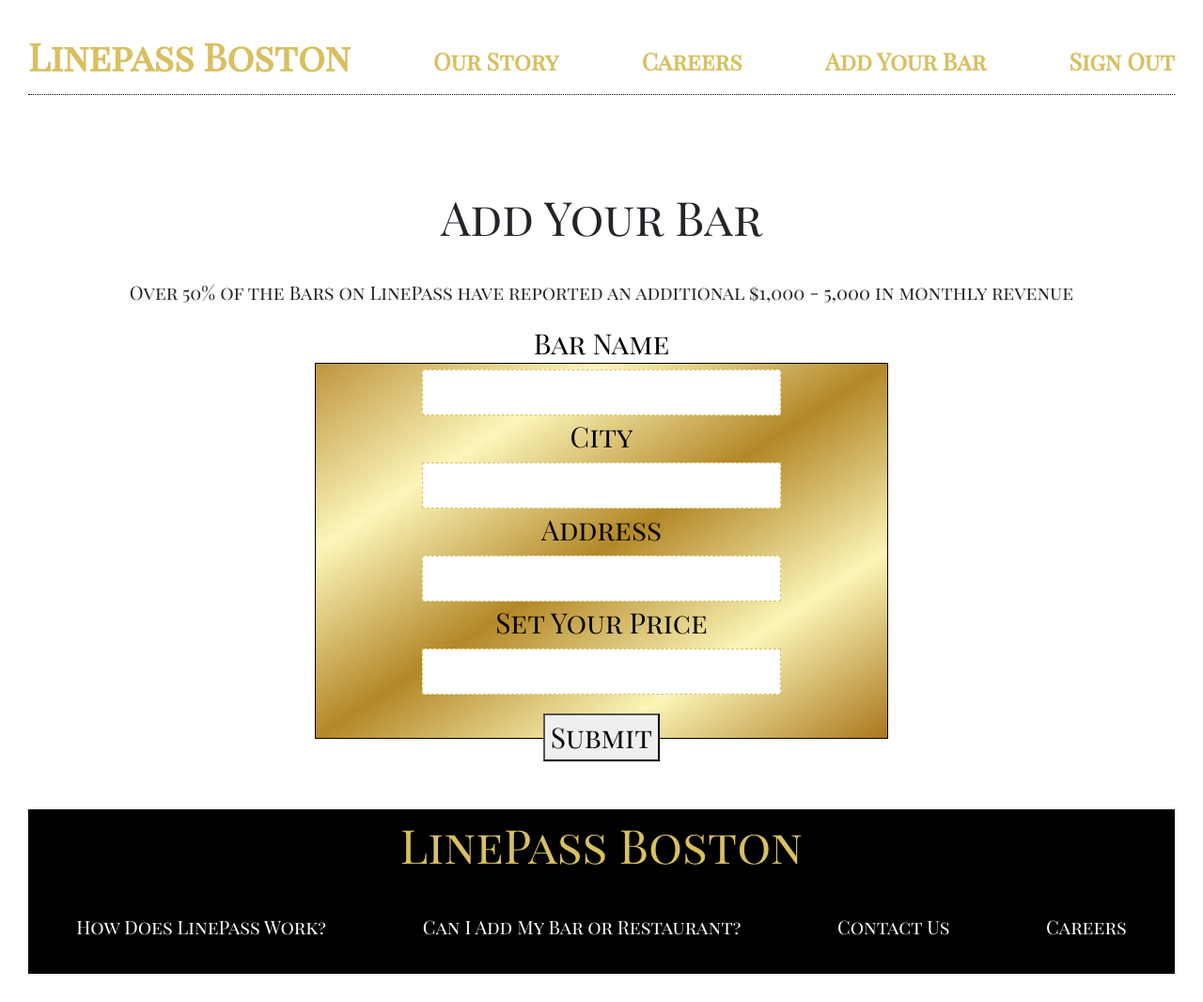
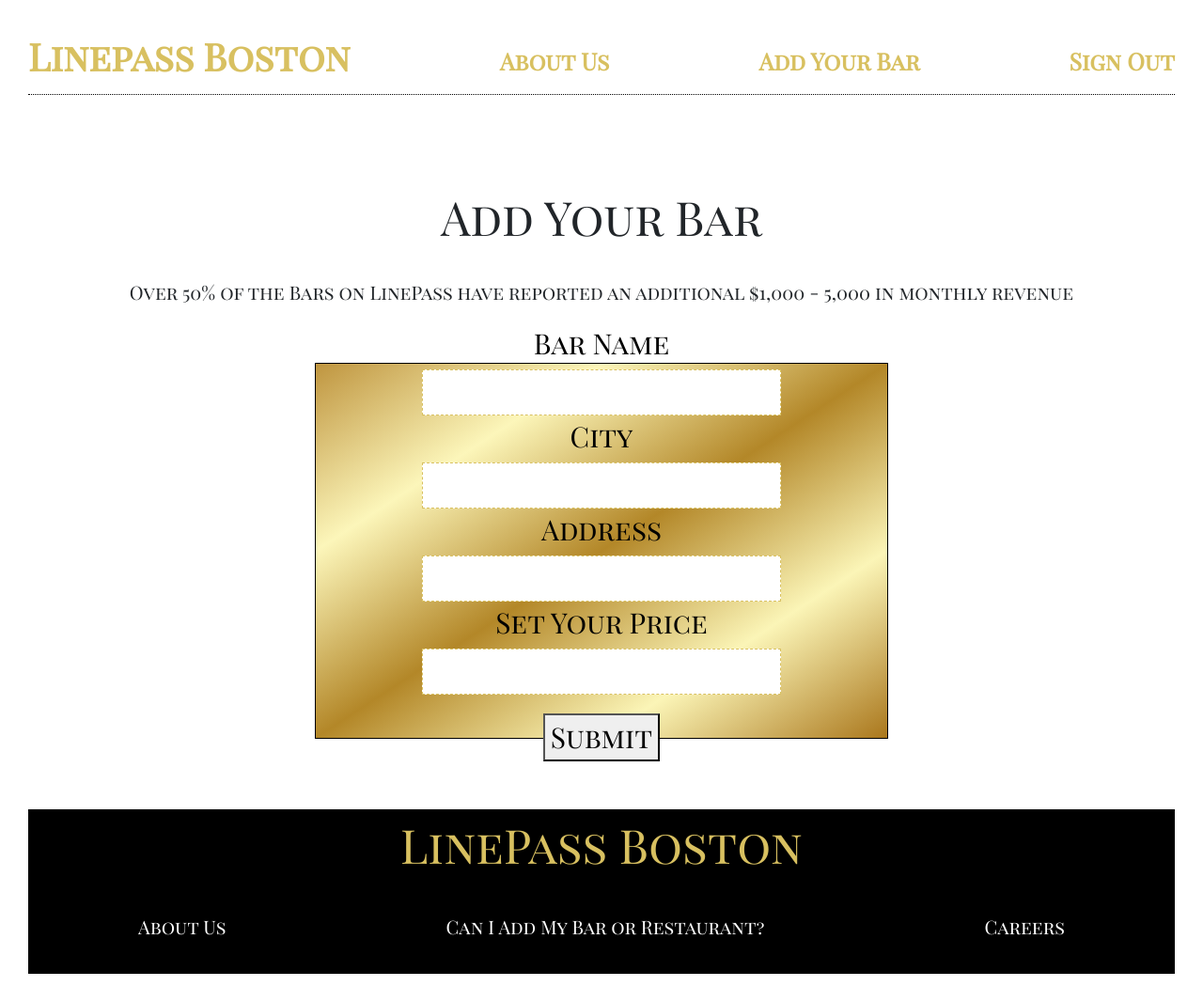
Before and after one commit to RNolan19/Linepass--Client, a React app: page /#/add-my-bar in a window 1280 px wide. Shown: the whole page at 94% size. Built offline with nearby package versions, Linux system fonts and the light colour scheme; a web font is replaced by a local one.

Commit message:
changed Bar component so users see every bar created by past users

```diff
--- a/src/components/Bars/Bar.js
+++ b/src/components/Bars/Bar.js
@@ -14,15 +14,10 @@ const Bar = props => {
   const [bar, setBar] = useState([])
 
   useEffect(() => {
-    axios({
-      url: `${apiUrl}/bars`,
-      method: 'GET',
-      headers: {
-        'Authorization': `Bearer ${props.user.token}`
-      }
-    })
+    axios(`${apiUrl}/bars`)
       .then(res => setBar(res.data.bars))
-      .catch(() => props.alert({ heading: 'Error', message: 'Couldn\'t retrieve the requested bar', variant: 'danger' }))
+      .then(() => props.alert({ heading: 'Success', message: 'Skip The Line At These Bars!', variant: 'success' }))
+      .catch(console.error)
   }, [])
   console.log(bar)
 
--- a/src/components/Bars/NewBar.js
+++ b/src/components/Bars/NewBar.js
@@ -21,9 +21,9 @@ import apiUrl from '../../apiConfig.js'
 // </div>
 
 const NewBar = props => {
-  const [bar, setBar] = useState({ name: '', city: '', address: '', price: '' })
+  const [bar, setBar] = useState({ name: '', city: '', address: '', price: '', owner: '' })
   const userId = props.user._id
-  console.log(props, bar)
+  console.log(props.user._id)
 
   useEffect(() => {
     axios({
@@ -80,10 +80,10 @@ const NewBar = props => {
               <p>-Michael Scott</p>
             </div>
             <a className="btn btn--black product_page_buttons-black" id="skip-button" style={{ color: '#D8C060' }}>I&#39;d Like To Skip The 30 Minute Line.  Thanks</a>
-            {console.log(props.user_id, bar.owner)}
+            {console.log(userId, bar.owner)}
             <div className="product_page_buttons">
               <a href='#/bars' className="back-btn">Back</a>
-              { userId === bar.owner ? (
+              { userId === bar.owner._id ? (
                 <Fragment>
                   <button href='/bars' className="update-btn">Update</button>
                   <button className="delete-btn" onClick={ destroy }>Delete</button>
--- a/src/components/Footer.js
+++ b/src/components/Footer.js
@@ -7,9 +7,8 @@ class Footer extends React.Component {
       <div className="footer-container">
         <p> LinePass Boston</p>
         <div className="footer-items">
-          <Nav.Link>How Does LinePass Work?</Nav.Link>
+          <Nav.Link>About Us</Nav.Link>
           <Nav.Link>Can I Add My Bar or Restaurant?</Nav.Link>
-          <Nav.Link>Contact Us</Nav.Link>
           <Nav.Link>Careers</Nav.Link>
         </div>
       </div>
--- a/src/components/Header/Header.js
+++ b/src/components/Header/Header.js
@@ -33,8 +33,7 @@ class Header extends React.Component {
         <header className="header">
           <div className="header_text-box">
             <Link to='/bars'><h1 className="heading_main">Linepass Boston</h1></Link>
-            <a href="#" className="header_text-box-link">Our Story</a>
-            <a href="#" className="header_text-box-link">Careers</a>
+            <a href="#/bars" className="header_text-box-link">About Us</a>
             <Link to='/add-my-bar'><a href="#" className="header_text-box-link">Add Your Bar</a></Link>
             <a href="#sign-out" className="header_text-box-link">Sign Out</a>
           </div>
--- a/src/components/Header/HeaderFixed.js
+++ b/src/components/Header/HeaderFixed.js
@@ -8,8 +8,7 @@ class HeaderFixed extends React.Component {
         <header>
           <div className="header_fixed">
             <Link to='/bars'><p className="header_fixed_logo">Linepass Boston</p></Link>
-            <a href="#/bars" >Our Story</a>
-            <a href="#">Careers</a>
+            <a href="#/bars" >About Us</a>
             <Link to='/add-my-bar'><a href="#" >Add Your Bar</a></Link>
             <a href="#sign-out">Sign Out</a>
           </div>
```
